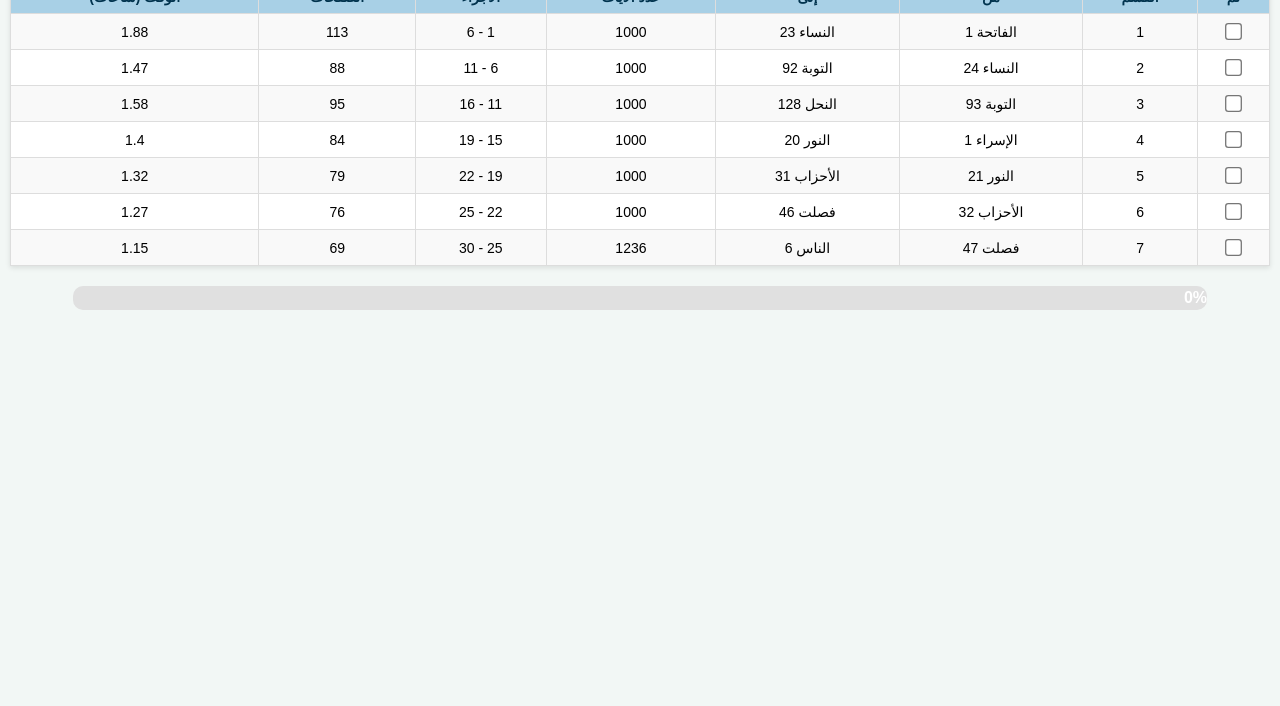
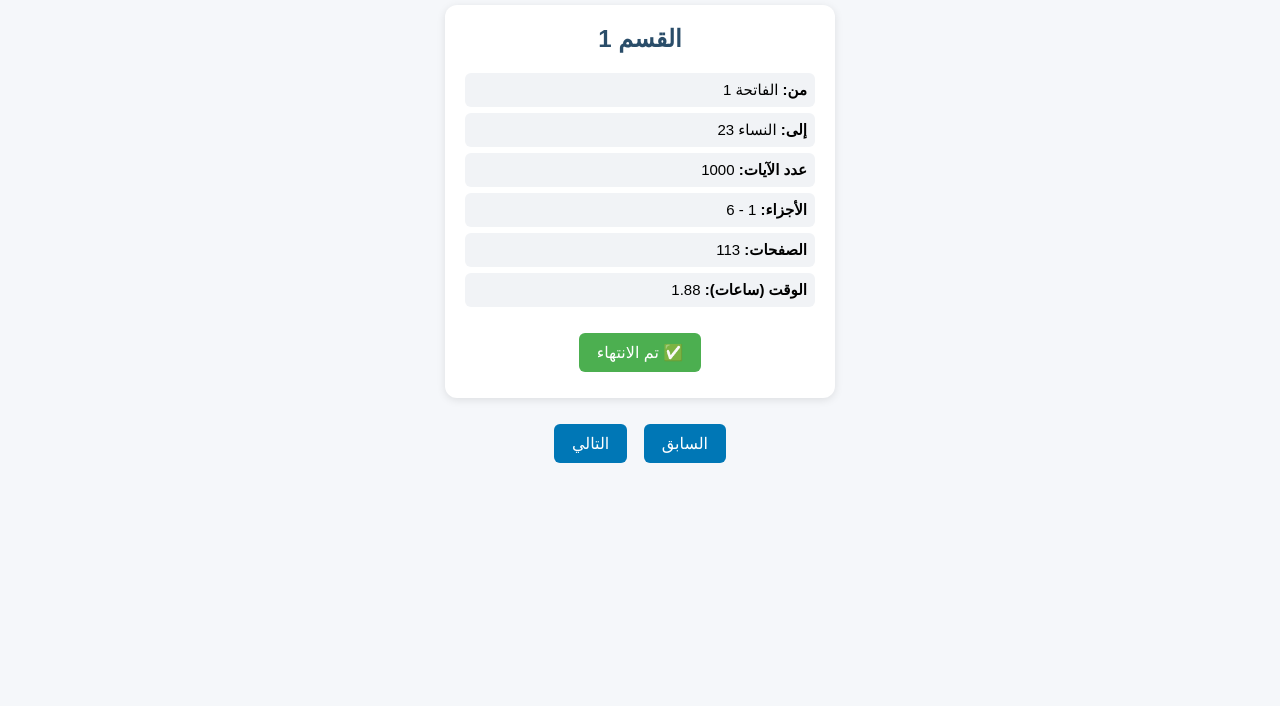
Before and after one commit to Tamem-Maaz/quran-tracker, a plain HTML site: page index.html in a window 1280 px wide. Shown: the part 94-800 px from the top of the page. Drawn offline with Linux system fonts and the light colour scheme.

Commit message:
Improve to card

```diff
--- a/index.html
+++ b/index.html
@@ -2,238 +2,239 @@
 <!DOCTYPE html>
 <html lang="ar" dir="rtl">
 <head>
-    <meta charset="UTF-8">
-    <meta name="viewport" content="width=device-width, initial-scale=1">
-    <title>تقسيم القرآن الكريم حسب الآيات</title>
-    <link rel="manifest" href="manifest.json?v=1">
-    <script>
-        if ('serviceWorker' in navigator) {
-            navigator.serviceWorker.register('service-worker.js');
-        }
-    </script>
+  <meta charset="UTF-8" />
+  <meta name="viewport" content="width=device-width, initial-scale=1" />
+  <title>تقسيم القرآن الكريم - كرت بكرت</title>
   <style>
     body {
       font-family: 'Arial', sans-serif;
-            background-color: #f2f7f5;
+      background-color: #f5f7fa;
       margin: 0;
-            padding: 10px;
+      padding: 20px;
+      text-align: center;
     }
     h1 {
       color: #2a4d69;
-            text-align: center;
-            margin: 20px 0;
-            font-size: 20px;
+      margin-bottom: 20px;
     }
-        table {
-            width: 100%;
-            border-collapse: collapse;
-            background-color: #fff;
-            box-shadow: 0 2px 5px rgba(0,0,0,0.1);
+    .card {
+      background-color: white;
+      border-radius: 12px;
+      box-shadow: 0 2px 8px rgba(0,0,0,0.1);
+      padding: 20px;
+      max-width: 350px;
+      margin: 0 auto;
+      display: none;
     }
-        th, td {
-            border: 1px solid #ddd;
-            padding: 8px 4px;
-            text-align: center;
-            font-size: 14px;
+    .card.active {
+      display: block;
     }
-        th {
-            background-color: #a8d0e6;
-            color: #00334e;
+    .card h2 {
+      margin-top: 0;
+      color: #2a4d69;
     }
-        tr:nth-child(even) {
-            background-color: #f9f9f9;
+    .info {
+      margin-top: 10px;
+      text-align: right;
     }
-        input[type="checkbox"] {
-            transform: scale(1.3);
+    .info div {
+      background-color: #f1f3f6;
+      margin: 6px 0;
+      padding: 8px;
+      border-radius: 6px;
+      font-size: 15px;
     }
-        .progress-container {
-            margin: 20px auto;
-            width: 90%;
-            background-color: #e0e0e0;
-            border-radius: 10px;
-            overflow: hidden;
-            height: 24px;
+    .controls {
+      margin-top: 20px;
     }
-        .progress-bar {
-            height: 100%;
-            background-color: #4caf50;
-            text-align: center;
-            color: white;
-            line-height: 24px;
-            font-weight: bold;
-        }
-        #resetBtn {
-            display: none;
-            margin: 20px auto;
-            background-color: #e53935;
-            color: white;
+    button {
+      font-size: 16px;
+      padding: 10px 18px;
+      margin: 6px;
       border: none;
-            padding: 10px 20px;
-            font-size: 16px;
       border-radius: 6px;
       cursor: pointer;
     }
-        @media screen and (max-width: 600px) {
-            th, td {
-                font-size: 12px;
-                padding: 6px 2px;
+    .done-btn {
+      background-color: #4caf50;
+      color: white;
     }
-            h1 {
-                font-size: 18px;
-            }
-            input[type="checkbox"] {
-                transform: scale(1.2);
-            }
-            #resetBtn {
-                font-size: 14px;
-                padding: 8px 16px;
-            }
+    .nav-btn {
+      background-color: #0077b6;
+      color: white;
     }
   </style>
 </head>
 <body>
-    <h1>تقسيم القرآن الكريم إلى أقسام حسب كل 1000 آية</h1>
-    <table>
-        <tr>
-            <th>تم</th>
-            <th>القسم</th>
-            <th>من</th>
-            <th>إلى</th>
-            <th>عدد الآيات</th>
-            <th>الأجزاء</th>
-            <th>الصفحات</th>
-            <th>الوقت (ساعات)</th>
-        </tr>
+  <h1>تقسيم القرآن الكريم إلى 7 أقسام</h1>
 
-        <tr>
-            <td><input type="checkbox" id="chk0" onclick="saveCheckboxState(0); updateProgress();"></td>
-            <td>1</td>
-            <td>الفاتحة 1</td>
-            <td>النساء 23</td>
-            <td>1000</td>
-            <td>1 - 6</td>
-            <td>113</td>
-            <td>1.88</td>
-        </tr>
-
-        <tr>
-            <td><input type="checkbox" id="chk1" onclick="saveCheckboxState(1); updateProgress();"></td>
-            <td>2</td>
-            <td>النساء 24</td>
-            <td>التوبة 92</td>
-            <td>1000</td>
-            <td>6 - 11</td>
-            <td>88</td>
-            <td>1.47</td>
-        </tr>
-
-        <tr>
-            <td><input type="checkbox" id="chk2" onclick="saveCheckboxState(2); updateProgress();"></td>
-            <td>3</td>
-            <td>التوبة 93</td>
-            <td>النحل 128</td>
-            <td>1000</td>
-            <td>11 - 16</td>
-            <td>95</td>
-            <td>1.58</td>
-        </tr>
-
-        <tr>
-            <td><input type="checkbox" id="chk3" onclick="saveCheckboxState(3); updateProgress();"></td>
-            <td>4</td>
-            <td>الإسراء 1</td>
-            <td>النور 20</td>
-            <td>1000</td>
-            <td>15 - 19</td>
-            <td>84</td>
-            <td>1.4</td>
-        </tr>
-
-        <tr>
-            <td><input type="checkbox" id="chk4" onclick="saveCheckboxState(4); updateProgress();"></td>
-            <td>5</td>
-            <td>النور 21</td>
-            <td>الأحزاب 31</td>
-            <td>1000</td>
-            <td>19 - 22</td>
-            <td>79</td>
-            <td>1.32</td>
-        </tr>
-
-        <tr>
-            <td><input type="checkbox" id="chk5" onclick="saveCheckboxState(5); updateProgress();"></td>
-            <td>6</td>
-            <td>الأحزاب 32</td>
-            <td>فصلت 46</td>
-            <td>1000</td>
-            <td>22 - 25</td>
-            <td>76</td>
-            <td>1.27</td>
-        </tr>
-
-        <tr>
-            <td><input type="checkbox" id="chk6" onclick="saveCheckboxState(6); updateProgress();"></td>
-            <td>7</td>
-            <td>فصلت 47</td>
-            <td>الناس 6</td>
-            <td>1236</td>
-            <td>25 - 30</td>
-            <td>69</td>
-            <td>1.15</td>
-        </tr>
-
-    </table>
-
-    <div class="progress-container">
-        <div class="progress-bar" id="progressBar">0%</div>
+    <div class="card active" id="card0">
+      <h2>القسم 1</h2>
+      <div class="info">
+        <div><strong>من:</strong> الفاتحة 1</div>
+        <div><strong>إلى:</strong> النساء 23</div>
+        <div><strong>عدد الآيات:</strong> 1000</div>
+        <div><strong>الأجزاء:</strong> 1 - 6</div>
+        <div><strong>الصفحات:</strong> 113</div>
+        <div><strong>الوقت (ساعات):</strong> 1.88</div>
+      </div>
+      <div class="controls">
+        <button class="done-btn" onclick="markDone(0)">✅ تم الانتهاء</button>
+      </div>
     </div>
 
-    <button id="resetBtn" onclick="resetAll()">إعادة التعيين والبدء من جديد</button>
+    <div class="card " id="card1">
+      <h2>القسم 2</h2>
+      <div class="info">
+        <div><strong>من:</strong> النساء 24</div>
+        <div><strong>إلى:</strong> التوبة 92</div>
+        <div><strong>عدد الآيات:</strong> 1000</div>
+        <div><strong>الأجزاء:</strong> 6 - 11</div>
+        <div><strong>الصفحات:</strong> 88</div>
+        <div><strong>الوقت (ساعات):</strong> 1.47</div>
+      </div>
+      <div class="controls">
+        <button class="done-btn" onclick="markDone(1)">✅ تم الانتهاء</button>
+      </div>
+    </div>
+
+    <div class="card " id="card2">
+      <h2>القسم 3</h2>
+      <div class="info">
+        <div><strong>من:</strong> التوبة 93</div>
+        <div><strong>إلى:</strong> النحل 128</div>
+        <div><strong>عدد الآيات:</strong> 1000</div>
+        <div><strong>الأجزاء:</strong> 11 - 16</div>
+        <div><strong>الصفحات:</strong> 95</div>
+        <div><strong>الوقت (ساعات):</strong> 1.58</div>
+      </div>
+      <div class="controls">
+        <button class="done-btn" onclick="markDone(2)">✅ تم الانتهاء</button>
+      </div>
+    </div>
+
+    <div class="card " id="card3">
+      <h2>القسم 4</h2>
+      <div class="info">
+        <div><strong>من:</strong> الإسراء 1</div>
+        <div><strong>إلى:</strong> النور 20</div>
+        <div><strong>عدد الآيات:</strong> 1000</div>
+        <div><strong>الأجزاء:</strong> 15 - 19</div>
+        <div><strong>الصفحات:</strong> 84</div>
+        <div><strong>الوقت (ساعات):</strong> 1.4</div>
+      </div>
+      <div class="controls">
+        <button class="done-btn" onclick="markDone(3)">✅ تم الانتهاء</button>
+      </div>
+    </div>
+
+    <div class="card " id="card4">
+      <h2>القسم 5</h2>
+      <div class="info">
+        <div><strong>من:</strong> النور 21</div>
+        <div><strong>إلى:</strong> الأحزاب 31</div>
+        <div><strong>عدد الآيات:</strong> 1000</div>
+        <div><strong>الأجزاء:</strong> 19 - 22</div>
+        <div><strong>الصفحات:</strong> 79</div>
+        <div><strong>الوقت (ساعات):</strong> 1.32</div>
+      </div>
+      <div class="controls">
+        <button class="done-btn" onclick="markDone(4)">✅ تم الانتهاء</button>
+      </div>
+    </div>
+
+    <div class="card " id="card5">
+      <h2>القسم 6</h2>
+      <div class="info">
+        <div><strong>من:</strong> الأحزاب 32</div>
+        <div><strong>إلى:</strong> فصلت 46</div>
+        <div><strong>عدد الآيات:</strong> 1000</div>
+        <div><strong>الأجزاء:</strong> 22 - 25</div>
+        <div><strong>الصفحات:</strong> 76</div>
+        <div><strong>الوقت (ساعات):</strong> 1.27</div>
+      </div>
+      <div class="controls">
+        <button class="done-btn" onclick="markDone(5)">✅ تم الانتهاء</button>
+      </div>
+    </div>
+
+    <div class="card " id="card6">
+      <h2>القسم 7</h2>
+      <div class="info">
+        <div><strong>من:</strong> فصلت 47</div>
+        <div><strong>إلى:</strong> الناس 6</div>
+        <div><strong>عدد الآيات:</strong> 1236</div>
+        <div><strong>الأجزاء:</strong> 25 - 30</div>
+        <div><strong>الصفحات:</strong> 69</div>
+        <div><strong>الوقت (ساعات):</strong> 1.15</div>
+      </div>
+      <div class="controls">
+        <button class="done-btn" onclick="markDone(6)">✅ تم الانتهاء</button>
+      </div>
+    </div>
+
+<div class="controls" id="finalReset" style="display:none;">
+  <button class="done-btn" onclick="resetAll()">🔄 إعادة التعيين والبدء من جديد</button>
+</div>
+<div class="controls">
+  <button class="nav-btn" onclick="prevCard()">السابق</button>
+  <button class="nav-btn" onclick="nextCard()">التالي</button>
+</div>
 
 <script>
-        function saveCheckboxState(index) {
-            const checkbox = document.getElementById("chk" + index);
-            localStorage.setItem("chk" + index, checkbox.checked);
+  let current = 0;
+  const total = 7;
+
+  function showCard(index) {
+    for (let i = 0; i < total; i++) {
+      document.getElementById("card" + i).classList.remove("active");
+    }
+    document.getElementById("card" + index).classList.add("active");
+    document.getElementById("finalReset").style.display = (index === total - 1) ? "block" : "none";
   }
 
-        function loadCheckboxStates() {
-            for (let i = 0; i < 10; i++) {
-                const checkbox = document.getElementById("chk" + i);
-                if (checkbox) {
-                    checkbox.checked = localStorage.getItem("chk" + i) === "true";
+  function nextCard() {
+    if (localStorage.getItem("cardDone" + current) !== "true") {
+      alert("يجب إنهاء هذا القسم أولاً.");
+      return;
+    }
+    if (current < total - 1) {
+      current++;
+      showCard(current);
     }
   }
-            updateProgress();
+
+  function prevCard() {
+    if (current > 0) {
+      current--;
+      showCard(current);
+    }
   }
 
-        function updateProgress() {
-            const total = 7;
-            let done = 0;
-            for (let i = 0; i < total; i++) {
-                const checkbox = document.getElementById("chk" + i);
-                if (checkbox && checkbox.checked) done++;
-            }
-            const percent = Math.round((done / total) * 100);
-            const bar = document.getElementById("progressBar");
-            bar.style.width = percent + "%";
-            bar.textContent = percent + "%";
-
-            const resetBtn = document.getElementById("resetBtn");
-            resetBtn.style.display = (done === total) ? "block" : "none";
+  function markDone(index) {
+    localStorage.setItem("cardDone" + index, "true");
+    alert("✅ تم تسجيل انتهاء هذا القسم.");
   }
 
   function resetAll() {
-            for (let i = 0; i < 10; i++) {
-                const checkbox = document.getElementById("chk" + i);
-                if (checkbox) {
-                    checkbox.checked = false;
-                    localStorage.removeItem("chk" + i);
+    for (let i = 0; i < total; i++) {
+      localStorage.removeItem("cardDone" + i);
+    }
+    current = 0;
+    showCard(current);
+  }
+
+  window.onload = () => {
+    for (let i = 0; i < total; i++) {
+      if (localStorage.getItem("cardDone" + i) !== "true") {
+        current = i;
+        break;
+      } else {
+        current = total - 1;
       }
     }
-            updateProgress();
-        }
-
-        window.onload = loadCheckboxStates;
+    showCard(current);
+  };
 </script>
 </body>
 </html>
```
Lines whose indentation alone changed are shown as unchanged.
